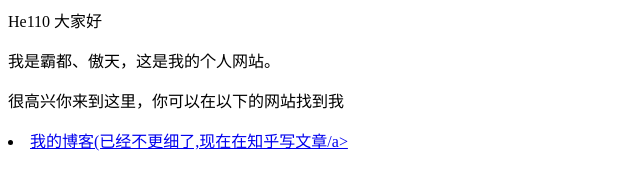
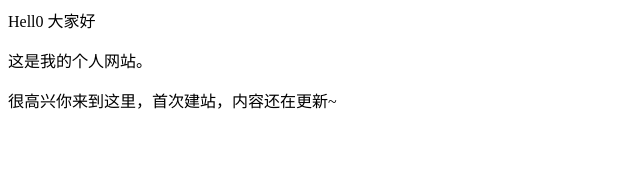
Before and after one commit to Vincy2King/Vincy2King.github.io, a plain HTML site: page index.html in a window 1280 px wide. Shown: the whole page, without its empty margins (0-640 px from the left). Drawn offline with Linux system fonts and the light colour scheme.

Commit message:
Update index.html

```diff
--- a/index.html
+++ b/index.html
@@ -1,6 +1,3 @@
-<D>He110 大家好</D>
-<p>我是霸都、傲天，这是我的个人网站。 </p>
-<p>很高兴你来到这里，你可以在以下的网站找到我</p>
-<li> <a href="https://www,zhihu.com/people/AJLoveChina>知乎</a> </1i><li><a href="http://hejie,nigeerhuo.com”>我的博客(已经不更细了,现在在知乎写文章/a></1i>
-
-</ul>
+<D>Hell0 大家好</D>
+<p>这是我的个人网站。 </p>
+<p>很高兴你来到这里，首次建站，内容还在更新~</p>
```
